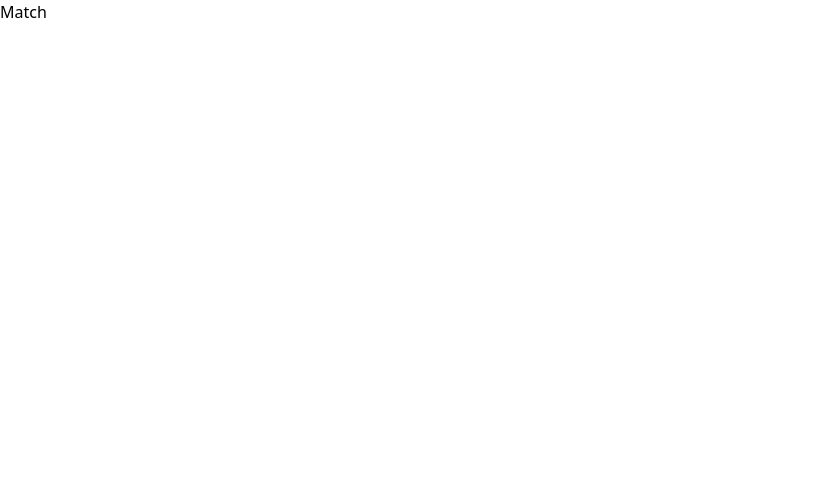
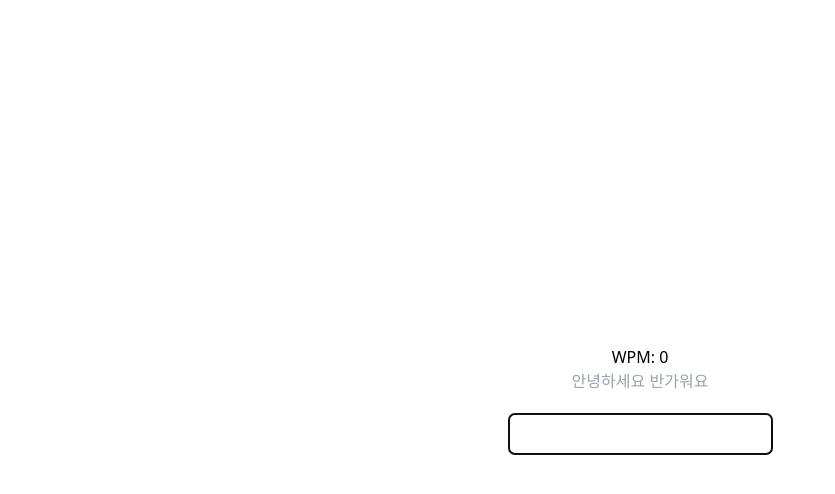
Before and after one commit to thdrudtp15/type_battle_client, a React (Vite) app: page /match in a window 1280 px wide. Shown: the top 494 px of the page, without its empty margins (0-835 px from the left). Built offline with nearby package versions, Linux system fonts and the light colour scheme; the HTML template or start-up script is replaced by a standard one.

Commit message:
feat: 타이핑 로직 추가
- Input, ComparisonText, Wpm 컴포넌트 추가
- typingLog 타입 변수 추가

```diff
--- a/src/App.tsx
+++ b/src/App.tsx
@@ -2,7 +2,7 @@ import Home from './pages/Home';
 import Matching from './pages/Matching';
 import { Routes, Route } from 'react-router-dom';
 import Result from './pages/Result';
-import Match from './pages/match';
+import Match from './pages/Match';
 
 function App() {
     return (
--- /dev/null
+++ b/src/components/game/TypingLog.tsx
@@ -0,0 +1,20 @@
+import React from 'react';
+import type { TypingLogType } from '../../types/typingLog';
+import ComparisonText from '../ui/ComparisonText';
+
+const TypingLog = ({ log }: { log: TypingLogType[] }) => {
+    return (
+        <div className="flex flex-col gap-5 items-center justify-center">
+            {log.map((item, index) => (
+                <div className="flex flex-col " key={index}>
+                    <span>
+                        <ComparisonText sentence={item.sentence} typing={item.typing} />
+                    </span>
+                    <span>{item.typing}</span>
+                </div>
+            ))}
+        </div>
+    );
+};
+
+export default React.memo(TypingLog);
--- /dev/null
+++ b/src/components/game/Wpm.tsx
@@ -0,0 +1,36 @@
+import React, { useState, useEffect } from 'react';
+
+type WpmProps = {
+    typing: string;
+};
+
+// 현재 WPM 구하는 공식은 임의
+// 추후에 로직 개선하기
+
+const Wpm = ({ typing }: WpmProps) => {
+    const [wpm, setWpm] = useState<number>(0);
+    const [startTime] = useState<number>(() => Date.now());
+
+    useEffect(() => {
+        if (typing.length === 0) {
+            setWpm(0);
+            return;
+        }
+
+        const elapsedMinutes = Math.max(
+            (Date.now() - startTime) / 1000 / 60,
+            0.01 // 최소 0.6초
+        );
+        const characters = typing.length;
+        const calculatedWpm = Math.round(characters / 5 / elapsedMinutes);
+        setWpm(calculatedWpm);
+    }, [typing, startTime]);
+
+    return (
+        <div>
+            <span>WPM: {wpm}</span>
+        </div>
+    );
+};
+
+export default React.memo(Wpm);
--- /dev/null
+++ b/src/components/ui/ComparisonText.tsx
@@ -0,0 +1,31 @@
+type ComparisonProps = {
+    sentence: string;
+    typing: string;
+};
+
+const ComparisonText = ({ sentence, typing }: ComparisonProps) => {
+    return (
+        <div>
+            <div>
+                {sentence.split('').map((char, index) => {
+                    return (
+                        <span
+                            key={index}
+                            className={`${
+                                index >= typing.length
+                                    ? 'text-gray-400'
+                                    : typing[index] === char
+                                    ? 'text-blue-500'
+                                    : 'text-red-500'
+                            }`}
+                        >
+                            {char}
+                        </span>
+                    );
+                })}
+            </div>
+        </div>
+    );
+};
+
+export default ComparisonText;
--- /dev/null
+++ b/src/components/ui/Input.tsx
@@ -0,0 +1,23 @@
+type InputProps = {
+    value: string;
+    onChange: (e: React.ChangeEvent<HTMLInputElement>) => void;
+    onKeyDown: (e: React.KeyboardEvent<HTMLInputElement>) => void;
+    placeholder: string;
+    className?: string;
+};
+
+const Input = ({ value, onChange, onKeyDown, placeholder, className = '' }: InputProps) => {
+    return (
+        <input
+            className={`px-4 py-2 border rounded-md ${className}`}
+            type="text"
+            value={value}
+            onChange={onChange}
+            onKeyDown={onKeyDown}
+            placeholder={placeholder}
+            autoFocus
+        />
+    );
+};
+
+export default Input;
--- a/src/pages/Match.tsx
+++ b/src/pages/Match.tsx
@@ -1,5 +1,60 @@
-const Match = () => {
-    return <div>Match</div>;
+import { useState, useEffect } from 'react';
+import TypingLog from '../components/game/TypingLog';
+import Input from '../components/ui/Input';
+import Wpm from '../components/game/Wpm';
+import ComparisonText from '../components/ui/ComparisonText';
+import { useNavigate } from 'react-router-dom';
+
+import type { TypingLogType } from '../types/typingLog';
+
+const SENTENCE = ['안녕하세요 반가워요', '오늘은 날씨가 좋네요'];
+
+const Match: React.FC = () => {
+    const [typing, setTyping] = useState<string>('');
+    const [sentenceIndex, setSentenceIndex] = useState<number>(0);
+    const [log, setLog] = useState<TypingLogType[]>([]);
+    const [isComplete, setIsComplete] = useState<boolean>(false);
+    const navigate = useNavigate();
+
+    const handleEnter = () => {
+        if (isComplete) return;
+
+        setLog((prev) => {
+            return [...prev, { sentence: SENTENCE[sentenceIndex], typing }];
+        });
+
+        if (sentenceIndex === SENTENCE.length - 1) {
+            setIsComplete(true);
+            return;
+        }
+
+        setSentenceIndex(sentenceIndex + 1);
+        setTyping('');
+    };
+
+    useEffect(() => {
+        if (isComplete) {
+            // 두 플레이어가 모두 완료 되면 결과 페이지로 이동
+            navigate('/result');
+        }
+    }, [isComplete]);
+
+    return (
+        <div className="min-h-screen flex flex-col items-center justify-center">
+            <TypingLog log={log} />
+            <Wpm typing={typing} />
+            <ComparisonText sentence={SENTENCE[sentenceIndex]} typing={typing} />
+            <Input
+                className="mt-5"
+                value={typing}
+                onChange={(e: React.ChangeEvent<HTMLInputElement>) => {
+                    setTyping(e.target.value);
+                }}
+                placeholder=""
+                onKeyDown={(e: React.KeyboardEvent<HTMLInputElement>) => e.key === 'Enter' && handleEnter()}
+            ></Input>
+        </div>
+    );
 };
 
 export default Match;
--- /dev/null
+++ b/src/types/typingLog.ts
@@ -0,0 +1,4 @@
+export type TypingLogType = {
+    sentence: string;
+    typing: string;
+};
```
